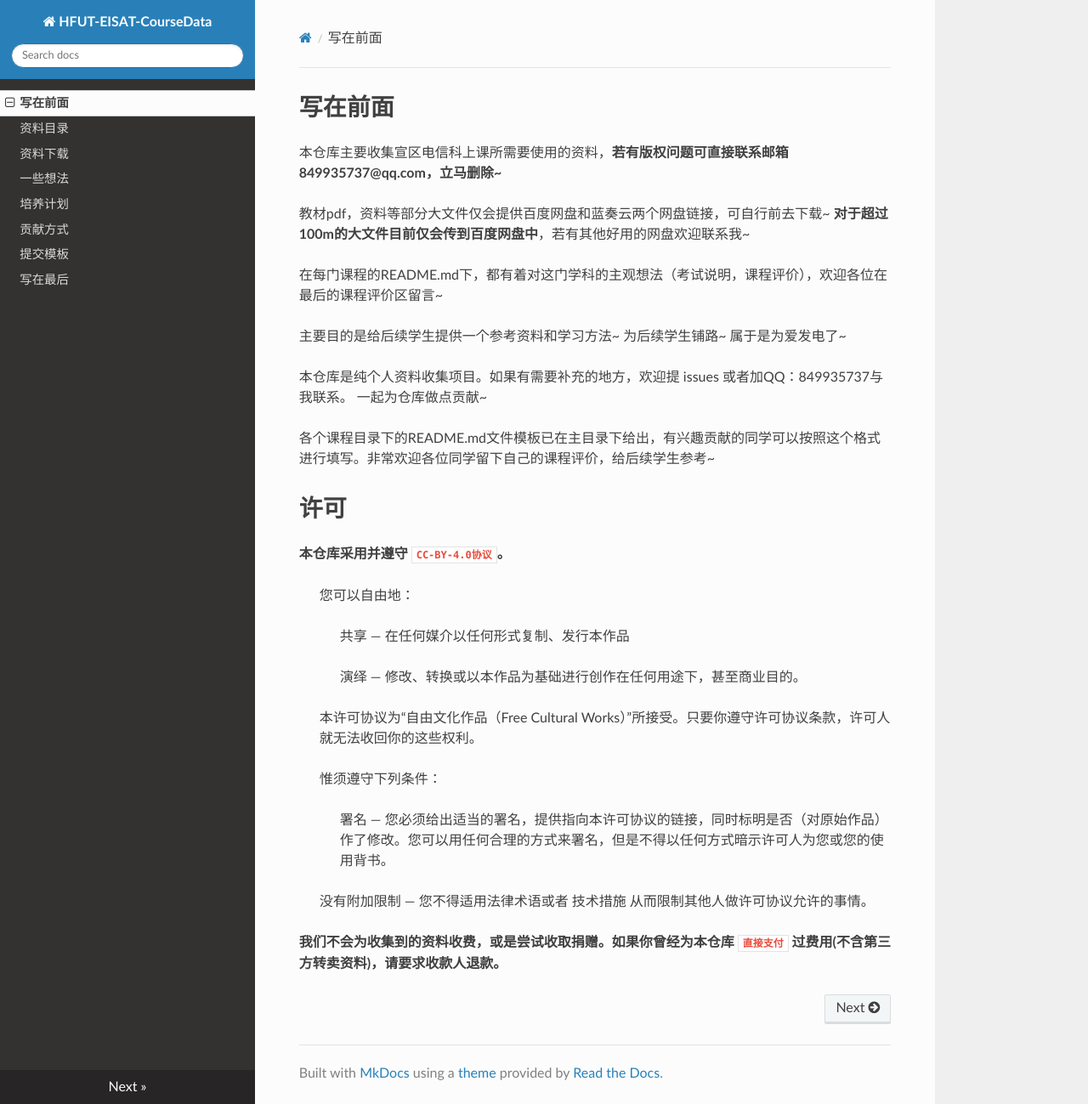
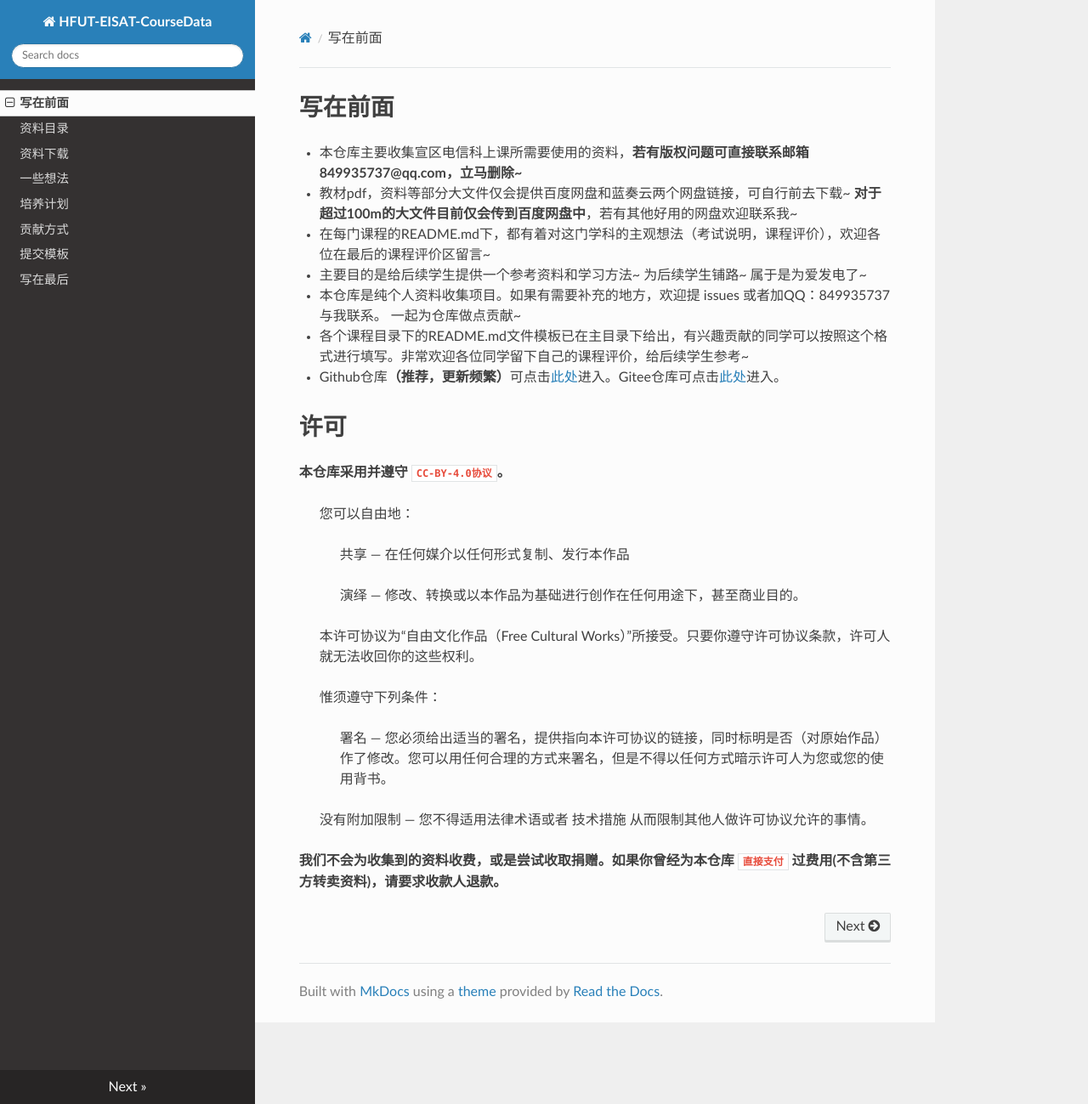
Before and after one commit to ll519257/HFUT-EISAT-CoursesData, an MkDocs documentation site: the page built from docs/index.md, in a window 1280 px wide and 1299 px high. Shown: the whole window at 85% size. Built offline with MkDocs 1.6.1, drawn with Linux system fonts in a browser that asks for light colours; nearby versions of some CDN libraries.

Commit message:
修改仓库链接

```diff
--- a/docs/index.md
+++ b/docs/index.md
@@ -1,16 +1,13 @@
 # 写在前面
 
-本仓库主要收集宣区电信科上课所需要使用的资料，**若有版权问题可直接联系邮箱849935737@qq.com，立马删除~**
+- 本仓库主要收集宣区电信科上课所需要使用的资料，**若有版权问题可直接联系邮箱849935737@qq.com，立马删除~**
+- 教材pdf，资料等部分大文件仅会提供百度网盘和蓝奏云两个网盘链接，可自行前去下载~ **对于超过100m的大文件目前仅会传到百度网盘中**，若有其他好用的网盘欢迎联系我~
+- 在每门课程的README.md下，都有着对这门学科的主观想法（考试说明，课程评价），欢迎各位在最后的课程评价区留言~
+- 主要目的是给后续学生提供一个参考资料和学习方法~ 为后续学生铺路~ 属于是为爱发电了~
+- 本仓库是纯个人资料收集项目。如果有需要补充的地方，欢迎提 issues 或者加QQ：849935737与我联系。 一起为仓库做点贡献~
+- 各个课程目录下的README.md文件模板已在主目录下给出，有兴趣贡献的同学可以按照这个格式进行填写。非常欢迎各位同学留下自己的课程评价，给后续学生参考~
+- Github仓库**（推荐，更新频繁）**可点击[此处](https://github.com/sunshineclover/HFUT-EISAT-CoursesData)进入。Gitee仓库可点击[此处](https://gitee.com/gentlewindlion/HFUT-EISAT-CoursesData)进入。
 
-教材pdf，资料等部分大文件仅会提供百度网盘和蓝奏云两个网盘链接，可自行前去下载~ **对于超过100m的大文件目前仅会传到百度网盘中**，若有其他好用的网盘欢迎联系我~
-
-在每门课程的README.md下，都有着对这门学科的主观想法（考试说明，课程评价），欢迎各位在最后的课程评价区留言~
-
-主要目的是给后续学生提供一个参考资料和学习方法~ 为后续学生铺路~ 属于是为爱发电了~
-
-本仓库是纯个人资料收集项目。如果有需要补充的地方，欢迎提 issues 或者加QQ：849935737与我联系。 一起为仓库做点贡献~
-
-各个课程目录下的README.md文件模板已在主目录下给出，有兴趣贡献的同学可以按照这个格式进行填写。非常欢迎各位同学留下自己的课程评价，给后续学生参考~
 
 
 
```
